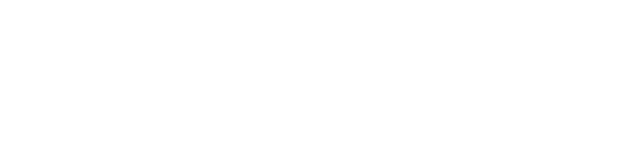
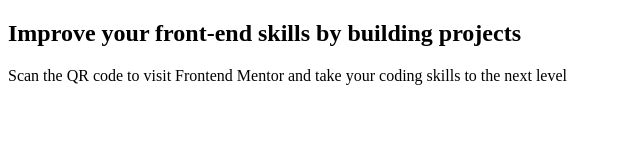
Before and after one commit to Akinno-dev/qr-code-web, a plain HTML site: page index.html in a window 1280 px wide. Shown: the whole page, without its empty margins (0-640 px from the left). Drawn offline with Linux system fonts and the light colour scheme.

Commit message:
added favorite icon

```diff
--- a/index.html
+++ b/index.html
@@ -3,9 +3,14 @@
 <head>
     <meta charset="UTF-8">
     <meta name="viewport" content="width=device-width, initial-scale=1.0">
-    <title>Document</title>
+
+    <link rel="icon" href="./images/favicon-32x32.png" type="image/png" sizes="16x16">
+    <title>Frontend Mentor | QR code component</title>
 </head>
 <body>
-
+    <section>
+        <h2>Improve your front-end skills by building projects</h2>
+        <p>Scan the QR code to visit Frontend Mentor and take your coding skills to the next level</p>
+    </section>
 </body>
 </html>
```
